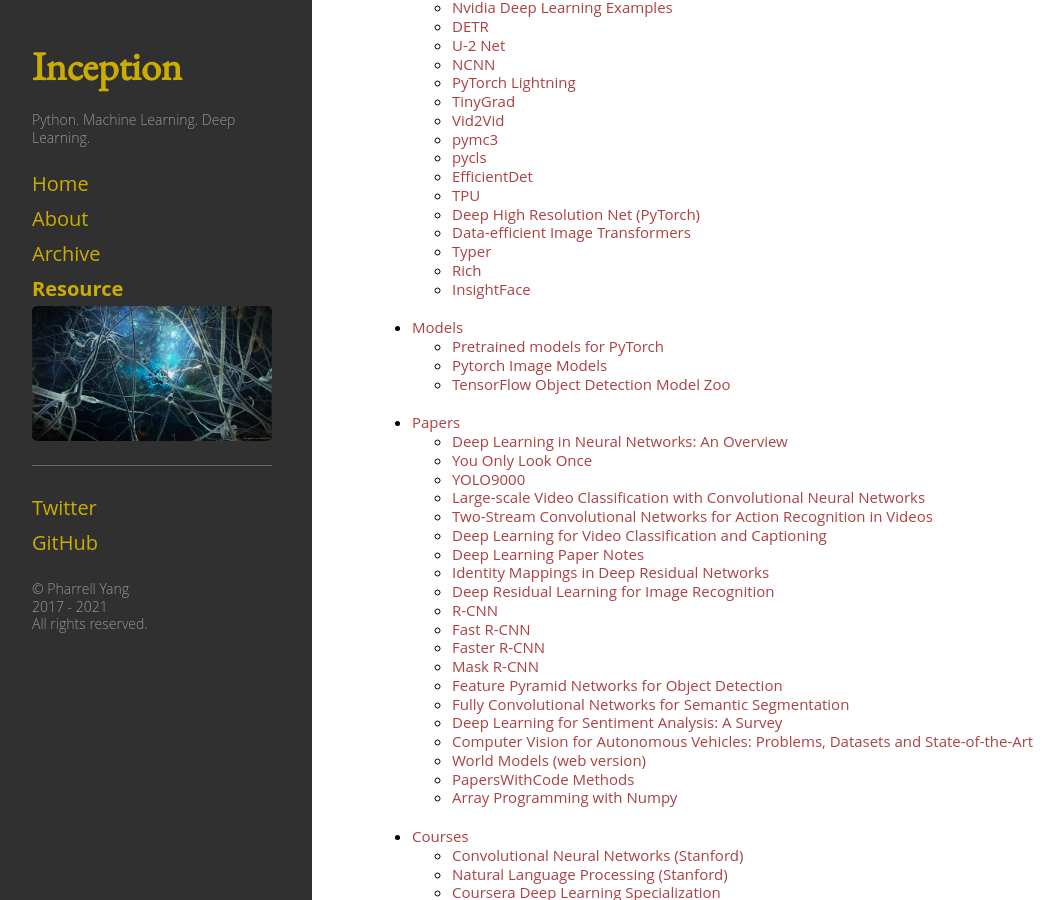
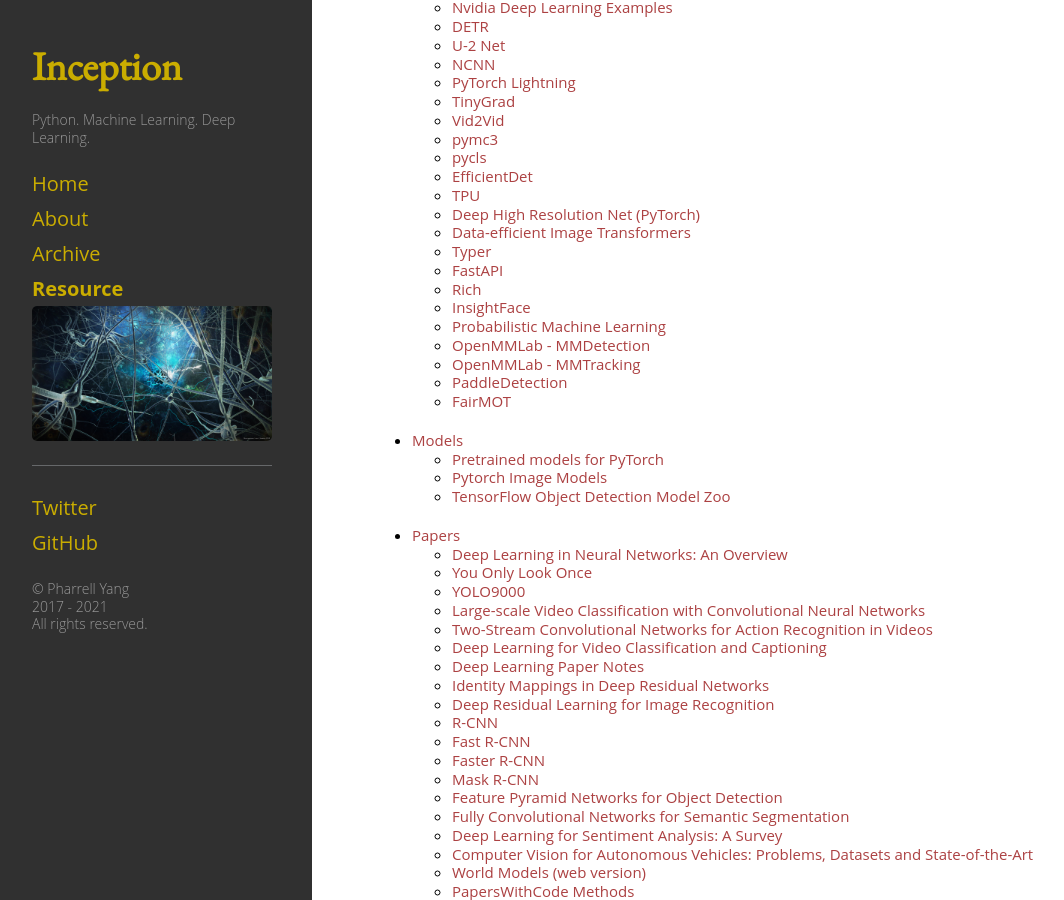
Before and after one commit to pharrellyhy/pharrellyhy.github.io.bakcup, a Jekyll site: the page built from resource.md, in a window 1280 px wide and 900 px high, scrolled down 2332 px. Shown: the whole window, without its empty margins (8-1072 px from the left). Built offline with Jekyll 4.4.1, drawn with Linux system fonts in a browser that asks for light colours; some of the changed text lies outside the part shown.

Commit message:
Update resources

```diff
--- a/_data/nav.yml
+++ b/_data/nav.yml
@@ -383,11 +383,29 @@
     - title: "Typer"
       url: "https://github.com/tiangolo/typer"
 
+    - title: "FastAPI"
+      url: "https://github.com/tiangolo/fastapi"
+
     - title: "Rich"
       url: "https://github.com/willmcgugan/rich"
 
     - title: "InsightFace"
       url: "https://github.com/deepinsight/insightface"
+
+    - title: "Probabilistic Machine Learning"
+      url: "https://github.com/probml/pyprobml"
+
+    - title: "OpenMMLab - MMDetection"
+      url: "https://github.com/open-mmlab/mmdetection"
+
+    - title: "OpenMMLab - MMTracking"
+      url: "https://github.com/open-mmlab/mmtracking"
+
+    - title: "PaddleDetection"
+      url: "https://github.com/PaddlePaddle/PaddleDetection"
+
+    - title: "FairMOT"
+      url: "https://github.com/ifzhang/FairMOT"
 
 - title: "Models"
   sublinks:
@@ -886,6 +904,9 @@
     - title: "Loss Functions for Image Segmentation"
       url: "https://github.com/JunMa11/SegLoss"
 
+    - title: "Object Detection at 2530 FPS with TensorRT and 8-bit Quantization"
+      url: "https://paulbridger.com/posts/tensorrt-object-detection-quantized/"
+
 - title: "Q&A"
   sublinks:
     - title: "What's your personal python development stack"
```
